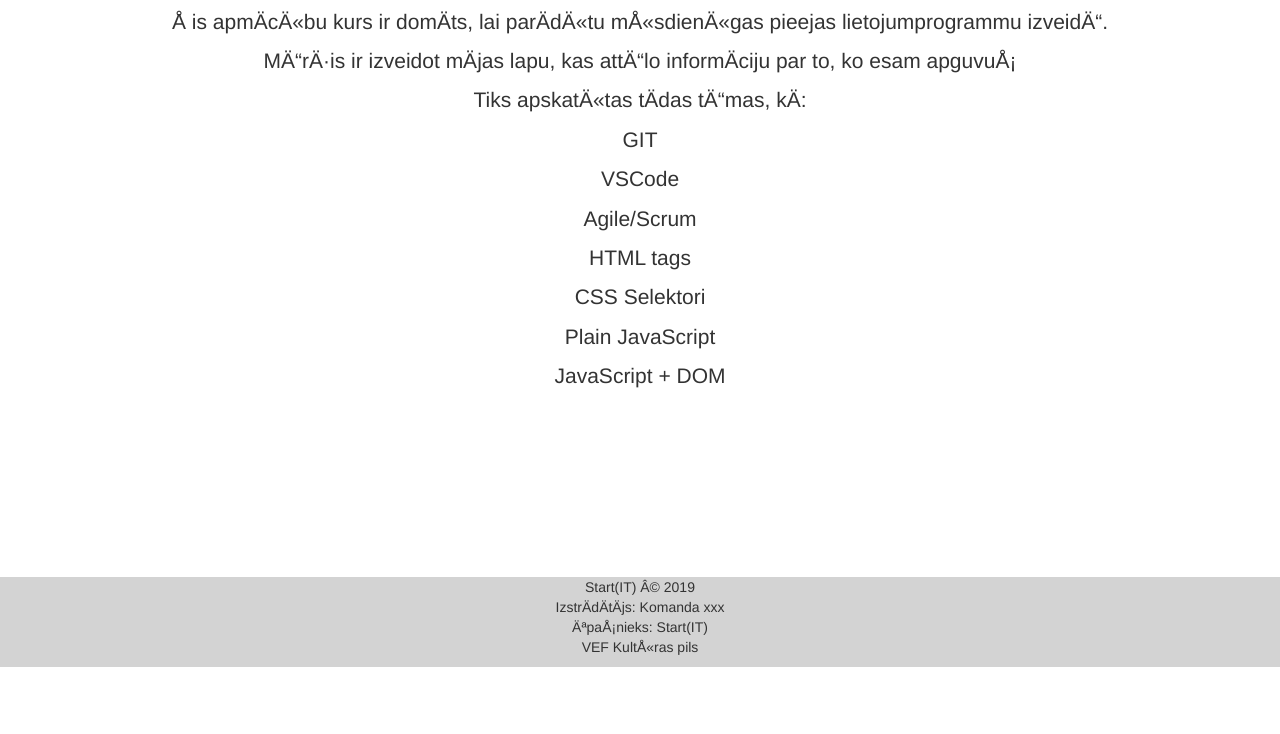
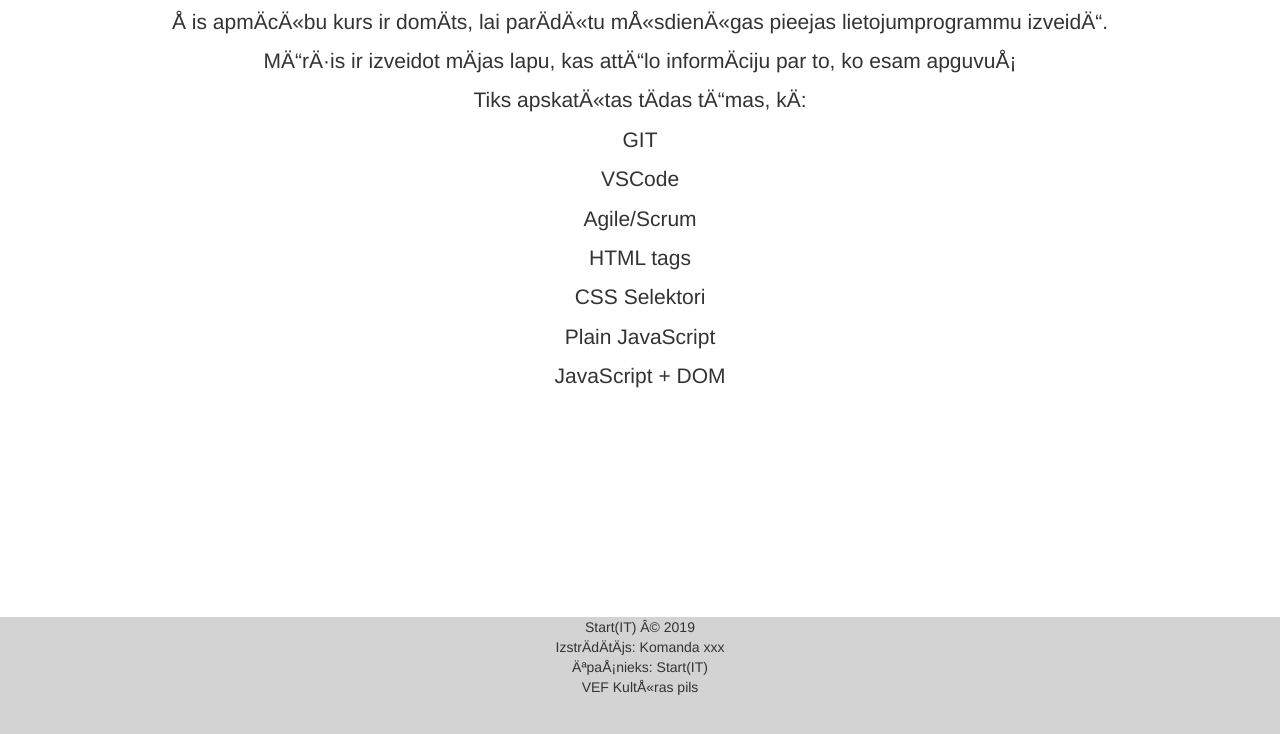
Before and after one commit to kriartcek/HTML-prog-skolotaji-2019-final, a plain HTML site: page index.html in a window 1280 px wide. Shown: the part 138-872 px from the top of the page. Drawn offline with nearby package versions, Linux system fonts and the light colour scheme.

Commit message:
CSS adjumtmets

```diff
--- a/css/custom.css
+++ b/css/custom.css
@@ -24,7 +24,7 @@
         width: 80%;
     }
 }
-@media (min-width: 1188px) and (max-width: 1241px) {
+@media (min-width: 1050px) and (max-width: 1100px) {
     .navbar-brand{
         padding-top: 0px;
         width: 300px;
@@ -42,7 +42,7 @@
 .container{
     width: 95%
 }
-@media (max-width: 1188px) {
+@media (max-width: 1050px) {
   .navbar-header {
       float: none;
   }
@@ -87,13 +87,13 @@
 }
 footer {
     position: relative;
-    /* height: 120px; */
+    height: 120px;
     clear: both;
   }
   .bg-lightgray{
     background-color:LightGray;
 }
 #wrap{
-    min-height:80%;
+    min-height:85%;
 }
 html{ height:100%; }
```
